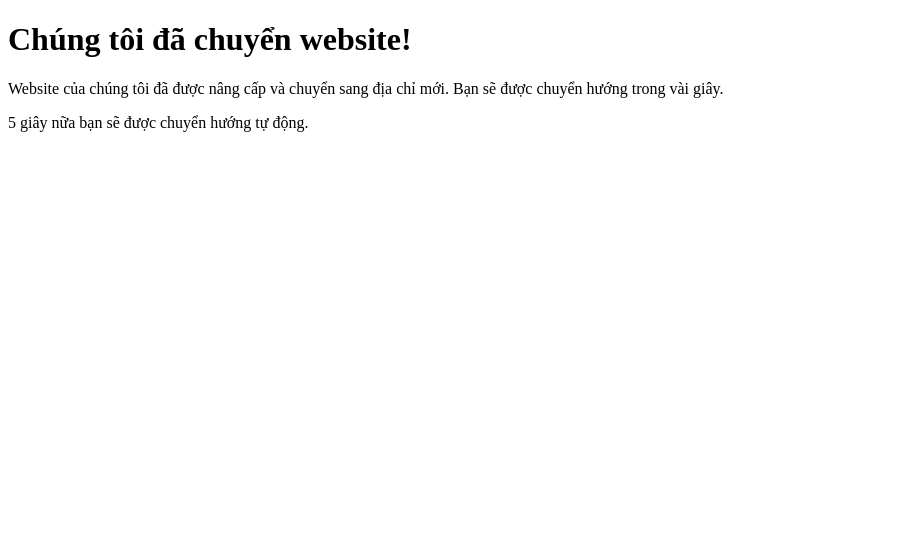
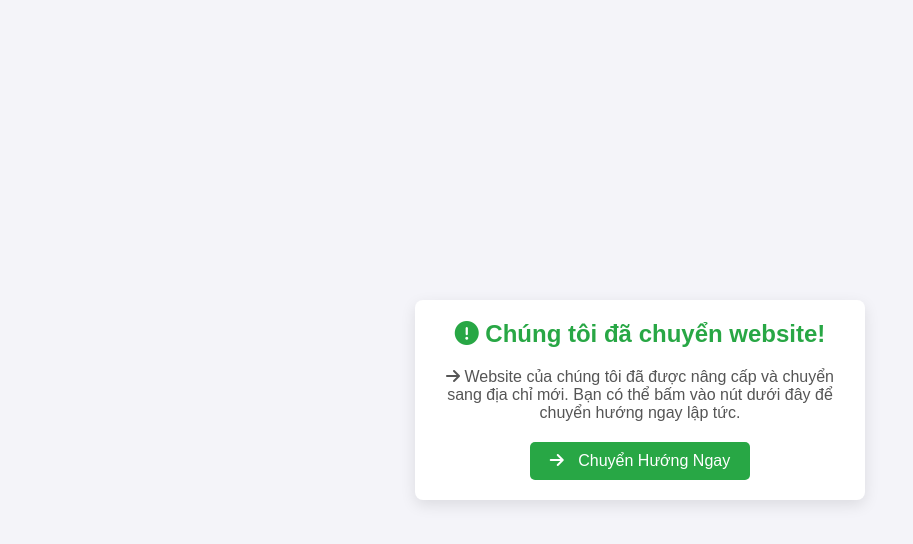
Before and after one commit to minhtuong547/truongquanhuy, a plain HTML site: page index.html in a window 1280 px wide. Shown: the whole page, without its empty margins (0-913 px from the left). Drawn offline with Linux system fonts and the light colour scheme.

Commit message:
Update index.html

```diff
--- a/index.html
+++ b/index.html
@@ -3,19 +3,104 @@
 <head>
   <meta charset="UTF-8">
   <meta name="viewport" content="width=device-width, initial-scale=1.0">
-  <meta http-equiv="refresh" content="5;url=https://new-website.com"> <!-- Redirect to new website after 5 seconds -->
   <title>Thông Báo Chuyển Website</title>
-  <link rel="stylesheet" href="styles.css">
-  <script src="script.js" defer></script>
+
+  <!-- Link to Font Awesome CDN for icons -->
+  <link rel="stylesheet" href="https://cdnjs.cloudflare.com/ajax/libs/font-awesome/6.0.0-beta3/css/all.min.css">
+
+  <style>
+    * {
+      margin: 0;
+      padding: 0;
+      box-sizing: border-box;
+    }
+
+    body {
+      font-family: 'Arial', sans-serif;
+      background-color: #f4f4f9;
+      display: flex;
+      justify-content: center;
+      align-items: center;
+      height: 100vh;
+      margin: 0;
+    }
+
+    .container {
+      text-align: center;
+      padding: 20px;
+      background-color: #ffffff;
+      box-shadow: 0 5px 15px rgba(0, 0, 0, 0.1);
+      border-radius: 8px;
+      max-width: 450px;
+      width: 100%;
+    }
+
+    .message-box h1 {
+      color: #28a745;
+      font-size: 24px;
+      margin-bottom: 20px;
+    }
+
+    .message-box p {
+      font-size: 16px;
+      color: #555;
+    }
+
+    .countdown {
+      margin-top: 20px;
+    }
+
+    #redirectButton {
+      background-color: #28a745;
+      color: white;
+      border: none;
+      padding: 10px 20px;
+      font-size: 16px;
+      border-radius: 5px;
+      cursor: pointer;
+      margin-top: 20px;
+      transition: background-color 0.3s ease;
+    }
+
+    #redirectButton:hover {
+      background-color: #218838;
+    }
+
+    #redirectButton i {
+      margin-right: 10px;
+    }
+
+    @media (max-width: 600px) {
+      .container {
+        width: 80%;
+      }
+
+      .message-box h1 {
+        font-size: 20px;
+      }
+
+      .message-box p {
+        font-size: 14px;
+      }
+    }
+  </style>
+
+  <script>
+    // Định nghĩa URL chuyển hướng khi người dùng bấm nút
+    const newUrl = "https://new-website.com"; // Thay đổi thành website bạn muốn chuyển hướng tới
+
+    // Lắng nghe sự kiện bấm nút
+    document.getElementById('redirectButton').addEventListener('click', function() {
+      window.location.href = newUrl; // Chuyển hướng người dùng khi nút bấm
+    });
+  </script>
 </head>
 <body>
   <div class="container">
     <div class="message-box">
-      <h1>Chúng tôi đã chuyển website!</h1>
-      <p>Website của chúng tôi đã được nâng cấp và chuyển sang địa chỉ mới. Bạn sẽ được chuyển hướng trong vài giây.</p>
-      <div class="countdown">
-        <p><span id="countdown-timer">5</span> giây nữa bạn sẽ được chuyển hướng tự động.</p>
-      </div>
+      <h1><i class="fas fa-exclamation-circle"></i> Chúng tôi đã chuyển website!</h1>
+      <p><i class="fas fa-arrow-right"></i> Website của chúng tôi đã được nâng cấp và chuyển sang địa chỉ mới. Bạn có thể bấm vào nút dưới đây để chuyển hướng ngay lập tức.</p>
+      <button id="redirectButton" class="redirect-btn"><i class="fas fa-arrow-right"></i> Chuyển Hướng Ngay</button>
     </div>
   </div>
 </body>
```
